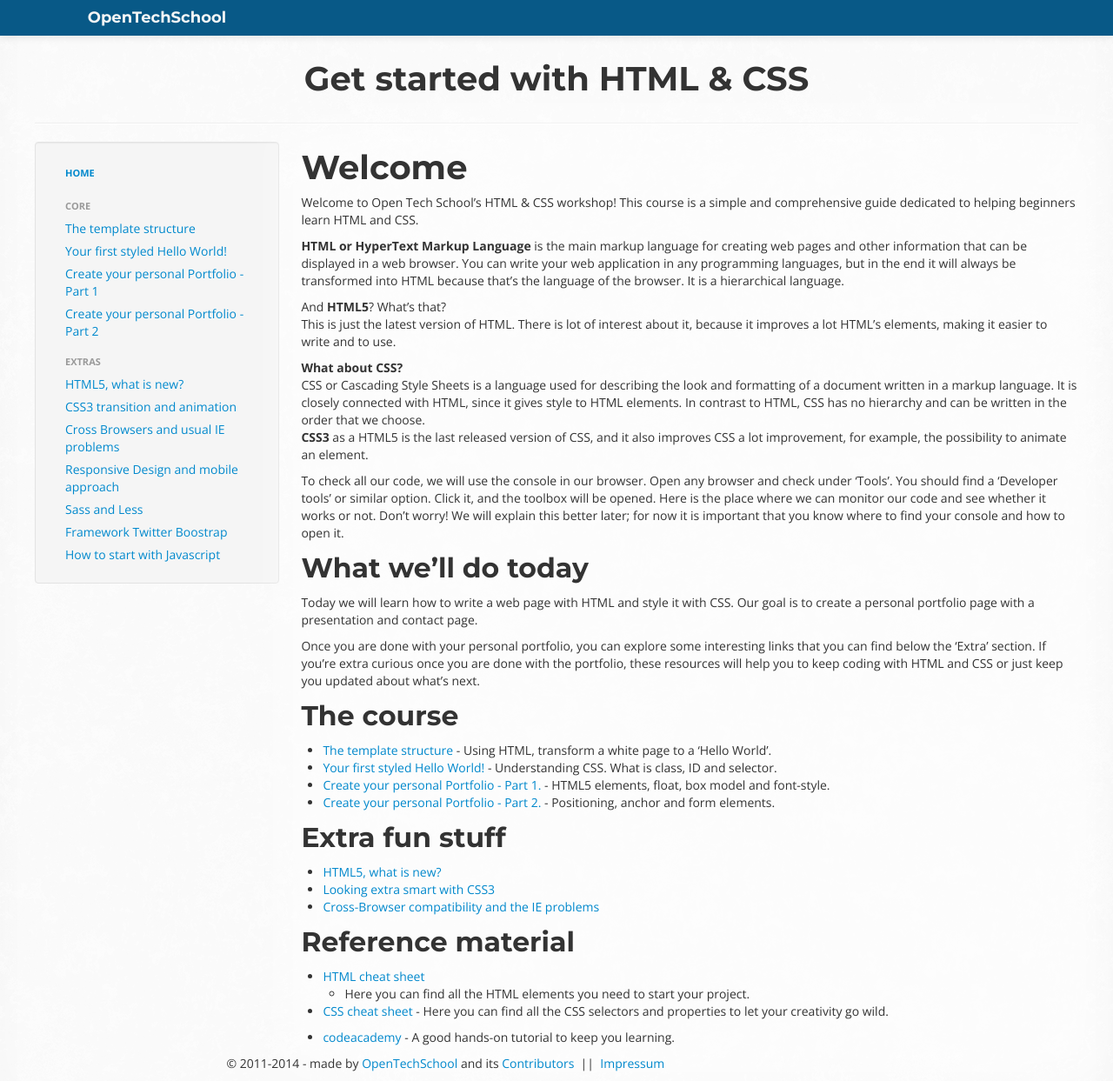
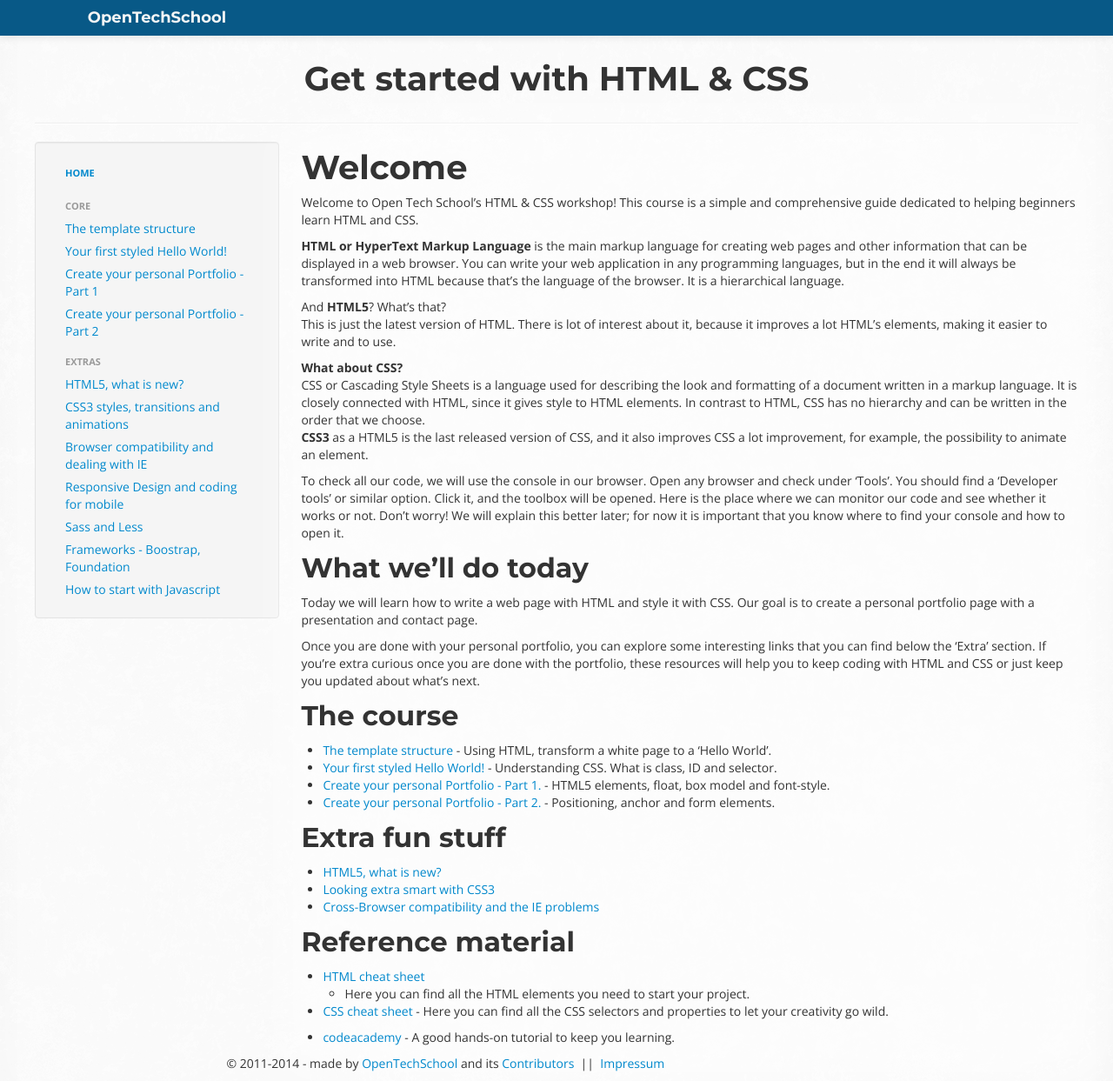
Before and after one commit to OpenTechSchool/html-css-beginners, a Jekyll site: the page built from index.md, in a window 1280 px wide. Shown: the whole page at 87% size. Built offline with Jekyll 4.4.1, drawn with Linux system fonts in a browser that asks for light colours.

Commit message:
Touch up on SiteMap links

```diff
--- a/_config.yml
+++ b/_config.yml
@@ -18,21 +18,21 @@ map:
        caption: HTML5 elements, float, box model and text style
      - title: Create your personal Portfolio - Part 2
        path: core/portfolio-2.html
-       caption: Positioning, anchor and form elements
+       caption: Positioning, anchors and form elements
  - title: Extras
    caption: Additional workshop content
    subpages:
    - title: HTML5, what is new?
      path: extras/HTML5.html
-   - title: CSS3 transition and animation
+   - title: CSS3 styles, transitions and animations
      path: extras/CSS3.html
-   - title: Cross Browsers and usual IE problems
-     path: extras/cross-browsers.html
-   - title: Responsive Design and mobile approach
+   - title: Browser compatibility and dealing with IE
+     path: extras/compatibility.html
+   - title: Responsive Design and coding for mobile
      path: extras/responsive.html
    - title: Sass and Less
      path: extras/sass-less.html
-   - title: Framework Twitter Boostrap
-     path: extras/framework.html
+   - title: Frameworks - Boostrap, Foundation
+     path: extras/frameworks.html
    - title: How to start with Javascript
      path: extras/javascript.html
```
